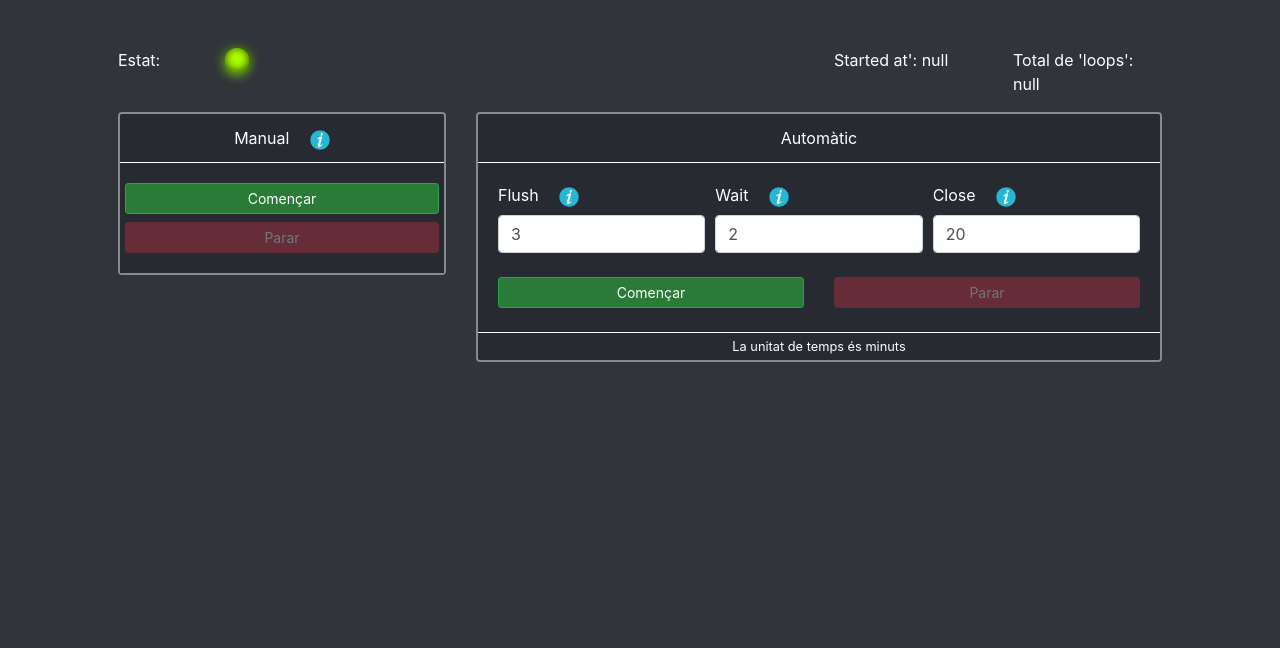
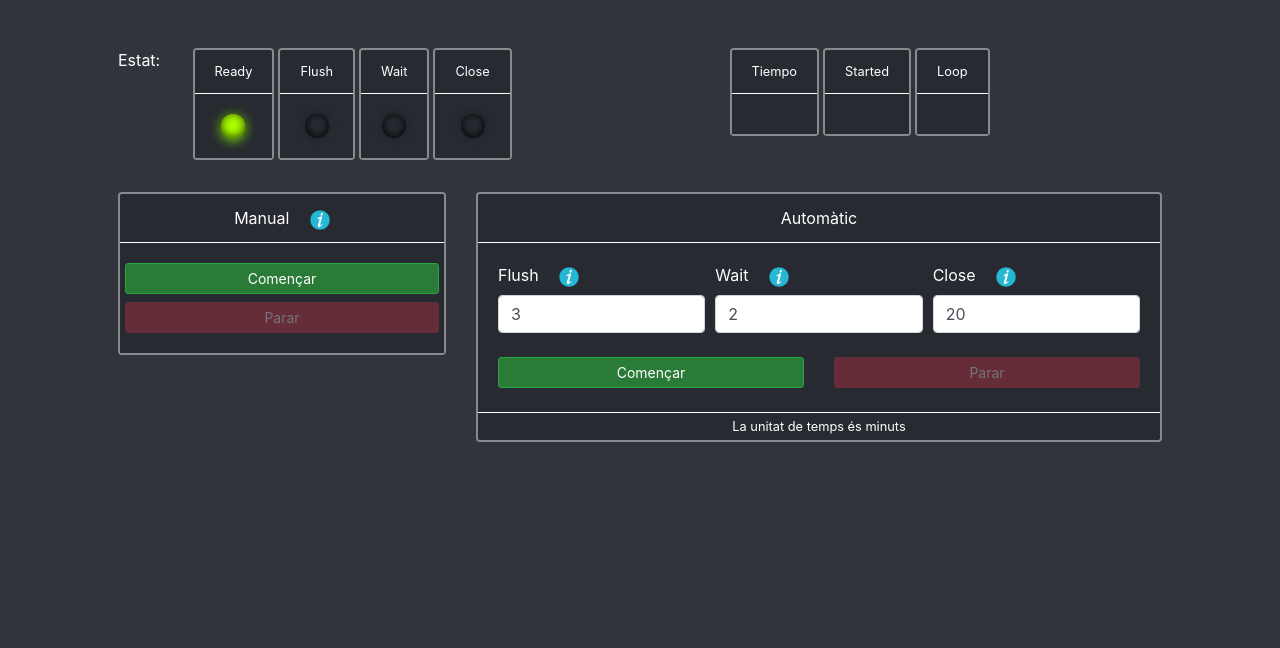
Before and after one commit to fullonic/resPi, a Flask app: page /respi in a window 1280 px wide. Shown: the part 56-704 px from the top of the page. Run offline with Flask 2, Linux system fonts and the light colour scheme; the visitor is signed in with stand-in values (Sample User, id 1); parts of the project's set-up code (start-up, migrations or seed data) failed here and were passed over; some libraries are stand-ins or nearby versions.

Commit message:
Insert leds and time information into cards layout

```diff
--- a/static/css/style.css
+++ b/static/css/style.css
@@ -248,104 +248,100 @@ body {
 }
 
 /* ORANGE LED */
-.led-orange {
+.led-blue {
   margin: 0 auto;
   width: 24px;
   height: 24px;
-  background-color: #ffa800;
+  background-color: #0750fd;
   border-radius: 50%;
-  box-shadow: rgba(0, 0, 0, 0.2) 0 -1px 7px 1px, inset #808002 0 -1px 9px, #ffa800 0 2px 12px;
-  -webkit-animation: blinkOrange 1s infinite;
-  -moz-animation: blinkOrange 1s infinite;
-  -ms-animation: blinkOrange 1s infinite;
-  -o-animation: blinkOrange 1s infinite;
-  animation: blinkOrange 1s infinite;
+  box-shadow: rgba(0, 0, 0, 0.2) 0 -1px 7px 1px, inset #0750fd 0 -1px 9px, #0750fd 0 2px 12px;
+  -webkit-animation: blinkBlue 1s infinite;
+  -moz-animation: blinkBlue 1s infinite;
+  -ms-animation: blinkBlue 1s infinite;
+  -o-animation: blinkBlue 1s infinite;
+  animation: blinkBlue 1s infinite;
 }
 
-@-webkit-keyframes blinkOrange {
+@-webkit-keyframes blinkBlue {
   from {
-    background-color: #ffa800;
+    background-color: #0750fd;
   }
 
   50% {
-    background-color: #AA0;
-    box-shadow: rgba(0, 0, 0, 0.2) 0 -1px 7px 1px, inset #808002 0 -1px 9px, #ffa800 0 2px 0;
+    background-color: #0058aa;
+    box-shadow: rgba(0, 0, 0, 0.2) 0 -1px 7px 1px, inset #0750fd 0 -1px 9px, #0750fd 0 2px 0;
   }
 
   to {
-    background-color: #ffa800;
+    background-color: #0750fd;
   }
 }
 
-@-moz-keyframes blinkOrange {
+@-moz-keyframes blinkBlue {
   from {
-    background-color: #ffa800;
+    background-color: #0750fd;
   }
 
   50% {
-    background-color: #AA0;
-    box-shadow: rgba(0, 0, 0, 0.2) 0 -1px 7px 1px, inset #808002 0 -1px 9px, #ffa800 0 2px 0;
+    background-color: rgb(0, 94, 255);
+    box-shadow: rgba(0, 0, 0, 0.2) 0 -1px 7px 1px, inset #0750fd 0 -1px 9px, #0750fd 0 2px 0;
   }
 
   to {
-    background-color: #ffa800;
+    background-color: #0750fd;
   }
 }
 
-@-ms-keyframes blinkOrange {
+@-ms-keyframes blinkBlue {
   from {
-    background-color: #ffa800;
+    background-color: #0750fd;
   }
 
   50% {
-    background-color: #AA0;
-    box-shadow: rgba(0, 0, 0, 0.2) 0 -1px 7px 1px, inset #808002 0 -1px 9px, #ffa800 0 2px 0;
+    background-color: rgb(0, 94, 255);
+    box-shadow: rgba(0, 0, 0, 0.2) 0 -1px 7px 1px, inset #0750fd 0 -1px 9px, #0750fd 0 2px 0;
   }
 
   to {
-    background-color: #ffa800;
+    background-color: #0750fd;
   }
 }
 
-@-o-keyframes blinkOrange {
+@-o-keyframes blinkBlue {
   from {
-    background-color: #ffa800;
+    background-color: #0750fd;
   }
 
   50% {
-    background-color: #AA0;
-    box-shadow: rgba(0, 0, 0, 0.2) 0 -1px 7px 1px, inset #808002 0 -1px 9px, #ffa800 0 2px 0;
+    background-color: rgb(0, 94, 255);
+    box-shadow: rgba(0, 0, 0, 0.2) 0 -1px 7px 1px, inset #0750fd 0 -1px 9px, #0750fd 0 2px 0;
   }
 
   to {
-    background-color: #ffa800;
+    background-color: #0750fd;
   }
 }
 
-@keyframes blinkOrange {
+@keyframes blinkBlue {
   from {
-    background-color: #ffa800;
+    background-color: #0750fd;
   }
 
   50% {
-    background-color: #AA0;
-    box-shadow: rgba(0, 0, 0, 0.2) 0 -1px 7px 1px, inset #808002 0 -1px 9px, #ffa800 0 2px 0;
+    background-color: rgb(0, 94, 255);
+    box-shadow: rgba(0, 0, 0, 0.2) 0 -1px 7px 1px, inset #0750fd 0 -1px 9px, #0750fd 0 2px 0;
   }
 
   to {
-    background-color: #ffa800;
+    background-color: #0750fd;
   }
 }
 
-/* body,
-.landing {
-  background-image: url("../img/Angulas.jpg");
-  background-image:
-    linear-gradient(to left, rgba(0, 0, 0, 0.8), rgba(0, 0, 0, 0.8)),
-    url("../img/Angulas.jpg");
-  background-image:
-    -webkit-linear-gradient(to left, rgba(0, 0, 0, 0.8), rgba(0, 0, 0, 0.8)), f url("../img/Angulas.jpg");
-  height: 100vh;
-  background-size: cover;
-  background-repeat: no-repeat;
-} */
+.led-off {
+  margin: 0 auto;
+  width: 24px;
+  height: 24px;
+  background-color: rgba(#000000, 0.3);
+  border-radius: 50%;
+  box-shadow: rgba(0, 0, 0, 0.2) 0 -1px 7px 1px, inset #000 0 -1px 9px, #0000 0 2px 12px;
+}
--- /dev/null
+++ b/templates/_controllers.html
@@ -0,0 +1,65 @@
+<div id="status" class="col-md-1">Estat: </div>
+<div id="led" class="col-md-6 mb-3">
+  <div class="row">
+    <div class="card mr-1">
+      <div class="card-header text-center small">
+        Ready
+      </div>
+      <div class="card-body">
+        <div id="available" class="led-green" title="Bomba parada"></div>
+      </div>
+    </div>
+    <div class="card mr-1">
+      <div class="card-header text-center small">
+        Flush
+      </div>
+      <div class="card-body">
+        <div id="led-flush" class="led-blue" title="Bomba en funcionament"></div>
+      </div>
+    </div>
+    <div class="card mr-1">
+      <div class="card-header text-center small">
+        Wait
+      </div>
+      <div class="card-body">
+        <div id="led-wait" class="led-yellow" title="Bomba en wait"></div>
+      </div>
+    </div>
+    <div class="card mr-1">
+      <div class="card-header text-center small">
+        Close
+      </div>
+      <div class="card-body">
+        <div id="led-close" class="led-red" title="Bomba en close"></div>
+      </div>
+    </div>
+  </div>
+</div>
+<div class="col-md-5">
+  <div class="row">
+    <div class="card mr-1">
+      <div class="card-header text-center small">
+        Tiempo
+      </div>
+      <div class="card-body">
+        <div class="col-md small" id="timer"></div>
+      </div>
+    </div>
+    <div class="card mr-1">
+      <div class="card-header text-center small">
+        Started
+      </div>
+      <div class="card-body">
+        <div class="col-md small" id="auto_run_since"></div>
+      </div>
+    </div>
+    <div class="card mr-1">
+      <div class="card-header text-center small">
+        Loop
+      </div>
+      <div class="card-body">
+        <div class="col-md small" id="total_loops"></div>
+      </div>
+    </div>
+  </div>
+</div>
--- a/templates/app.html
+++ b/templates/app.html
@@ -7,21 +7,8 @@
   <div class="p-5 container">
     <!-- PUMP LEDS STATUS -->
     <div class="row mb-2">
-      <div id="status" class="col-md-1">Estat: </div>
-      <div id="led" class="col-md-1 d-none">
-        <div id="available" class="led-green" title="Bomba parada"></div>
-        <div id="busy" class="led-red" title="Bomba en funcionament"></div>
-        <div id="wait" class="led-yellow" title="Bomba en wait"></div>
-        <div id="close" class="led-orange" title="Bomba en close"></div>
-      </div>
-      <div class="col-md-4 d-block"></div>
-      <div class="col-md-6">
-        <div class="row">
-          <div class="col-md" id="timer"></div>
-          <div class="col-md" id="auto_run_since"></div>
-          <div class="col-md" id="total_loops"></div>
-        </div>
-      </div>
+      {% include "_controllers.html" %}
+
     </div>
 
     <div class="row mt-3">
--- a/templates/base.html
+++ b/templates/base.html
@@ -40,10 +40,14 @@
   <script src="{{ url_for('static', filename='js/timer.js') }}"></script>
   <script type="text/javascript">
     function ledsOFF() {
-      $("#available").addClass("d-none")
-      $("#close").addClass("d-none")
-      $("#busy").addClass("d-none")
-      $("#wait").addClass("d-none")
+      // $("#available").addClass("led-off")
+      $("#led-flush").addClass("led-off")
+      $("#led-wait").addClass("led-off")
+      $("#led-close").addClass("led-off")
+      // $("#available").removeClass("led-green")
+      $("#led-flush").removeClass("led-blue")
+      $("#led-wait").removeClass("led-yellow")
+      $("#led-close").removeClass("led-red")
     };
 
     function ledGreen() {
@@ -51,19 +55,23 @@
       $("#available").removeClass("d-none")
     };
 
-    function ledRed() {
+
+    function ledBlue() {
       ledsOFF();
-      $("#busy").removeClass("d-none")
+      $("#led-flush").removeClass("led-off")
+      $("#led-flush").addClass("led-blue")
     };
 
     function ledYellow() {
       ledsOFF();
-      $("#wait").removeClass("d-none")
+      $("#led-wait").removeClass("led-off")
+      $("#led-wait").addClass("led-yellow")
     };
 
-    function ledOrange() {
+    function ledRed() {
       ledsOFF();
-      $("#close").removeClass("d-none")
+      $("#led-close").removeClass("led-off")
+      $("#led-close").addClass("led-red")
     };
 
     function blockStart() {
@@ -94,7 +102,7 @@
       $.get("/status", function(system_info, status) {
         console.log(system_info);
         if (system_info.running && system_info.run_auto) { // Means that is running and in auto mode
-          ledRed();
+          ledBlue();
           runningAuto();
           countDown(system_info.cycle_ends_in);
           blockStart();
@@ -102,13 +110,13 @@
           if (system_info.cycle_fase === "wait") {
             ledYellow();
           } else {
-            ledOrange();
+            ledRed();
           }
           runningAuto();
           countDown(system_info.next_cycle_at)
           blockStart();
         } else if (system_info.running && system_info.run_manual) { // Means is running on manual mode
-          ledRed();
+          ledBlue();
           blockStart();
           stopWatch(system_info.started_at);
           runningManual();
@@ -117,8 +125,8 @@
           $("#stop_auto, #stop_manual").addClass("deactivated")
         }
         $("#led").removeClass("d-none")
-        $("#auto_run_since").text("Started at': " + system_info.auto_run_since);
-        $("#total_loops").text("Total de 'loops': " + system_info.total_loops);
+        $("#auto_run_since").text(system_info.auto_run_since);
+        $("#total_loops").text(system_info.total_loops);
 
         if (system_info.generating_files) {
           $("#submit_files").addClass("deactivated")
@@ -140,14 +148,14 @@
         if (system_info.running && system_info.run_auto) {
           ledRed();
           countDown(system_info.cycle_ends_in);
-          $("#auto_run_since").text("Started at': " + system_info.auto_run_since);
-          $("#total_loops").text("Total de 'loops': " + system_info.total_loops);
+          $("#auto_run_since").text(system_info.auto_run_since);
+          $("#total_loops").text(system_info.total_loops);
         } else if (system_info.run_auto && !system_info.running) {
           if (system_info.cycle_fase === "wait") {
             ledYellow();
             console.log(system_info.cycle_fase);
           } else {
-            ledOrange();
+            ledBlue();
             console.log(system_info.cycle_fase);
           }
           countDown(system_info.next_cycle_at)
```
